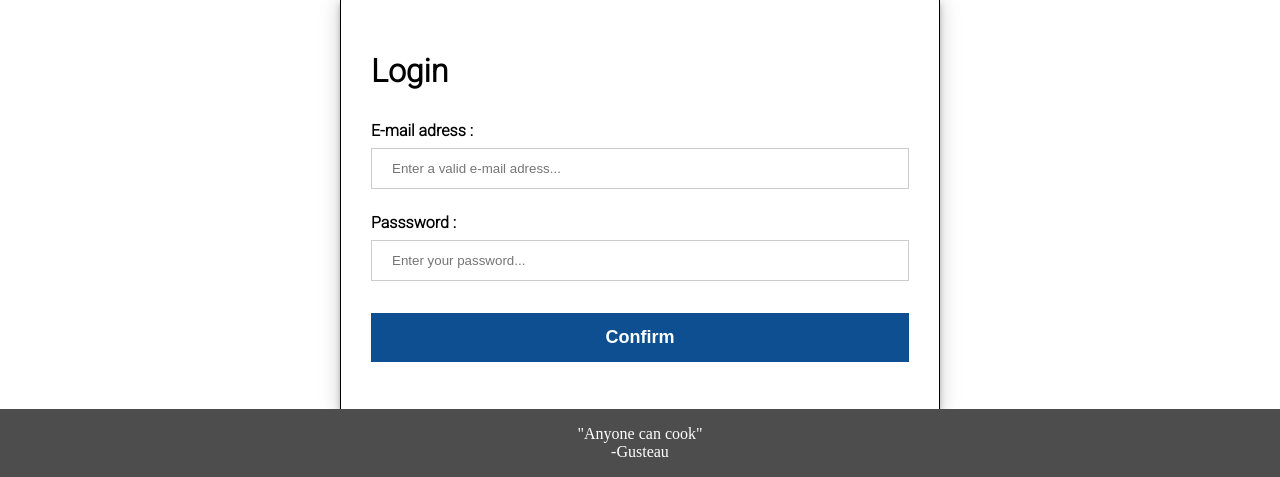
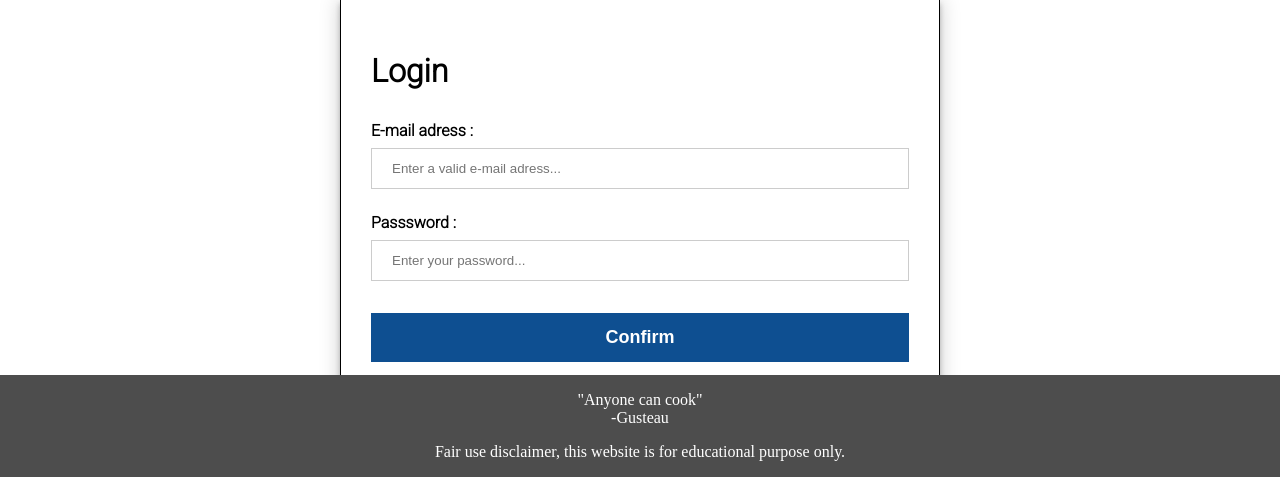
Before and after one commit to IgorDeSpi/myBocuse, a PHP site: page / in a window 1280 px wide. Shown: the part 323-800 px from the top of the page. Run offline with PHP 8.4, Linux system fonts and the light colour scheme.

Commit message:
ajout fair use disclaimer

```diff
--- a/Files_proteges/footer.php
+++ b/Files_proteges/footer.php
@@ -1,4 +1,5 @@
 <!-- Bas de page -->
 <div class="footer">
   <p>"Anyone can cook" </br> -Gusteau</p>
+  <p>Fair use disclaimer, this website is for educational purpose only.</p>
 </div>
```
Also changed, not shown: style.css (line endings or trailing spaces).
